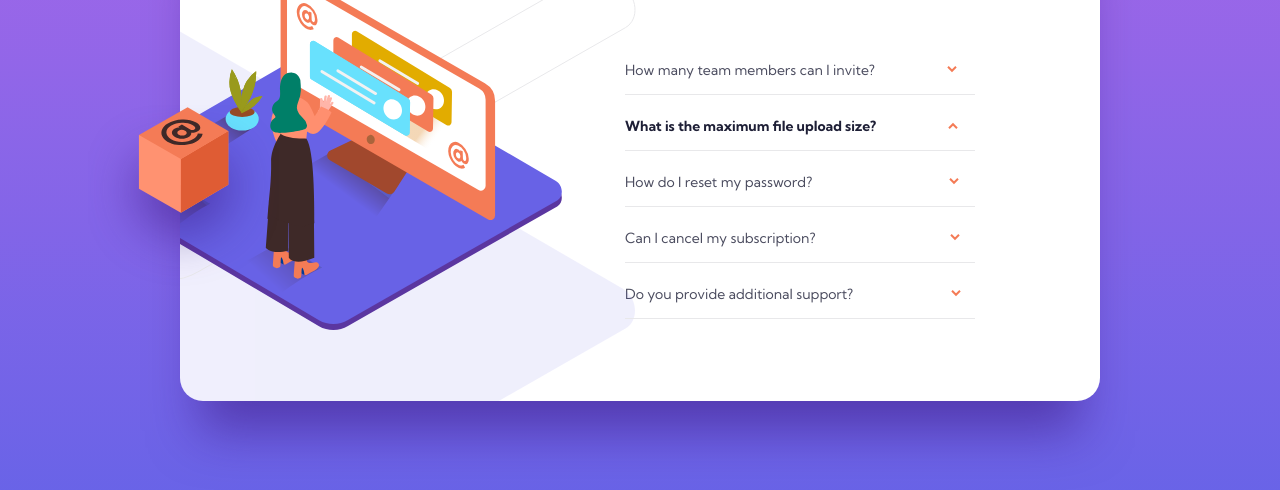
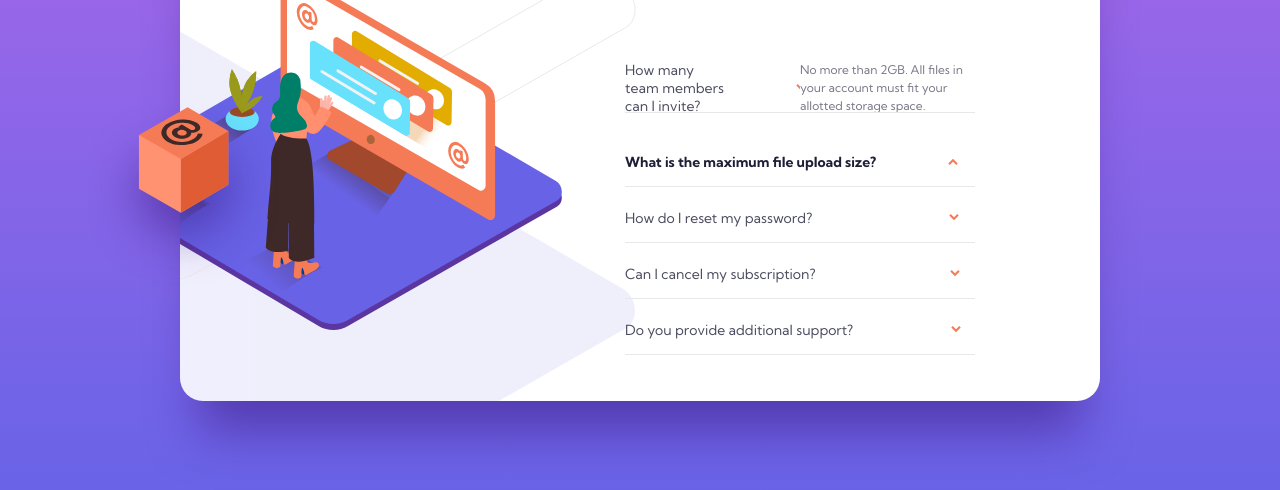
Before and after one commit to BYCODDE/faq-accordion-card, a plain HTML site: page index.html in a window 1280 px wide. Both pictures are taken after a click on the element "What is the maximum file upload size?". Shown: the part 254-744 px from the top of the page. Drawn offline with Linux system fonts and the light colour scheme.

Commit message:
same stuff left!

```diff
--- a/script.js
+++ b/script.js
@@ -1,17 +1,27 @@
 let questions = document.querySelectorAll("#question h3");
 let orangeSvgs = document.querySelectorAll("#question svg");
+let questionsDiv = document.querySelector("#question");
 let isChanged = true;
 
 questions.forEach(function (question, index) {
   question.addEventListener("click", function () {
-    console.log(isChanged);
+    let paragraph = document.createElement("p");
     let svg = orangeSvgs[index];
     if (isChanged) {
+      console.log(isChanged);
+      paragraph.textContent =
+        "No more than 2GB. All files in your account must fit your allotted storage space.";
+      questionsDiv.appendChild(paragraph);
       question.style.fontWeight = "700";
       svg.style.transform = "rotate(180deg)";
+      //       margin-top: 100px;
+      // padding-bottom: 30px;
+      //     padding-top: 19px;
     } else {
+      console.log(isChanged);
       svg.style.transform = "none";
       question.style.fontWeight = "400";
+      paragraph.parentNode.removeChild(paragraph);
     }
     isChanged = !isChanged;
   });
@@ -22,10 +32,10 @@ orangeSvgs.forEach(function (svg) {
     console.log(isChanged);
     if (isChanged) {
       svg.style.transform = "rotate(180deg)";
-      //   questions.style.fontWeight = "700";
+      questions.style.fontWeight = "700";
     } else {
       svg.style.transform = "none";
-      //   questions.style.fontWeight = "400";
+      questions.style.fontWeight = "400";
     }
     isChanged = !isChanged;
   });
--- a/styles.css
+++ b/styles.css
@@ -81,6 +81,7 @@ body {
 }
 #question svg {
   margin-left: 72px;
+  cursor: pointer;
 }
 #question.svg_space svg {
   margin-left: 137px;
@@ -104,3 +105,12 @@ body {
   margin-top: 213px;
   margin-left: -92px;
 }
+
+p{
+  color: #787887;
+font-family: "Kumbh Sans";
+font-size: 12px;
+font-style: normal;
+font-weight: 400;
+line-height: 18px; /* 150% */
+}
```
